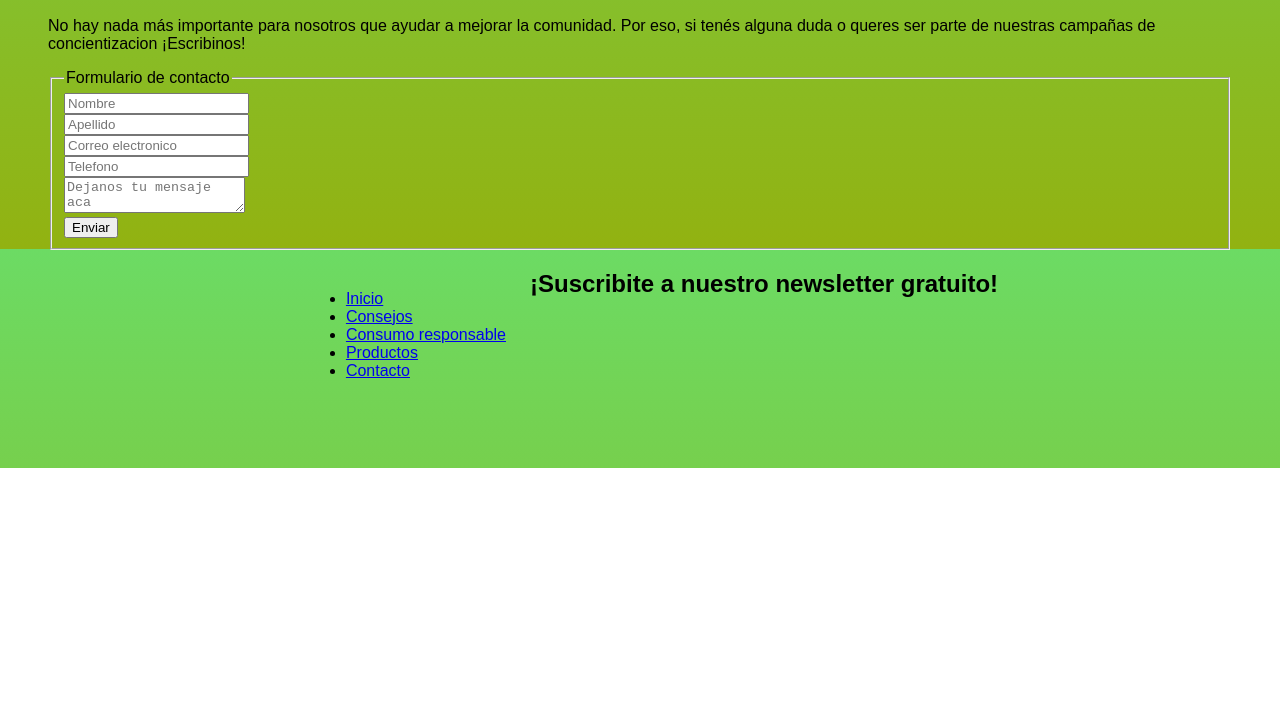
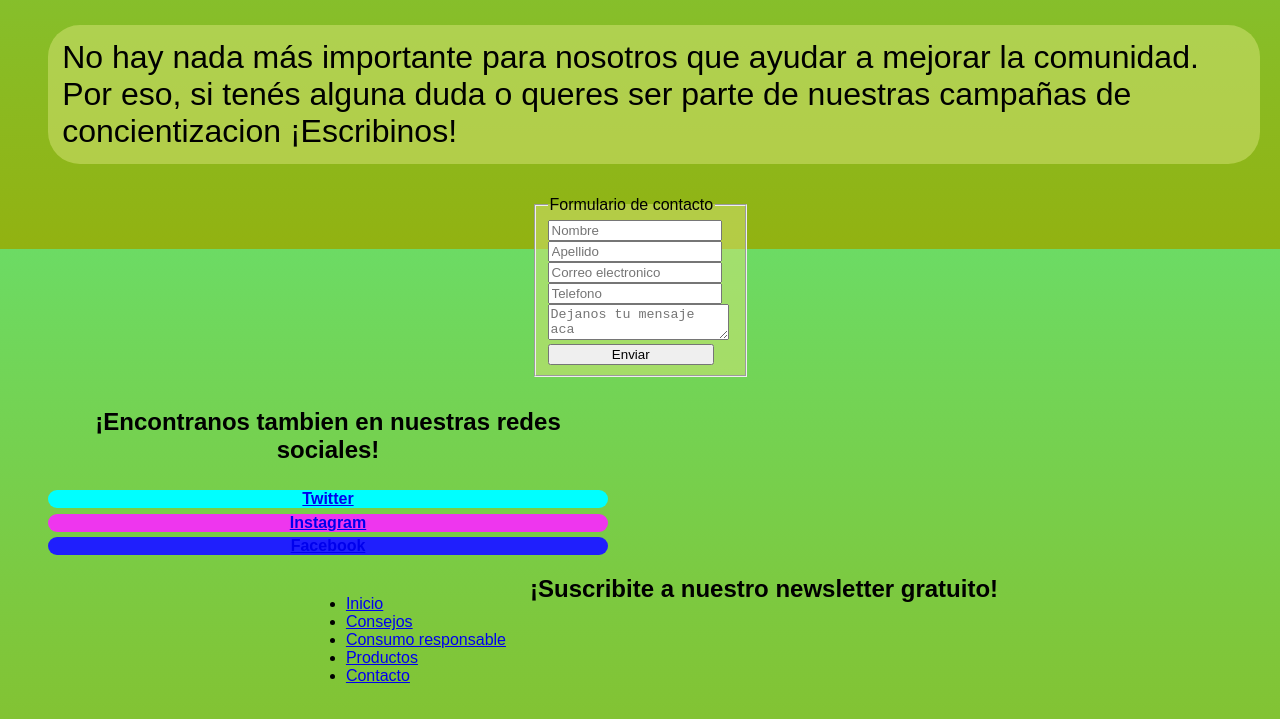
Before and after one commit to giegar/zerowaste-garcia, a website: page pages/contacto.html in a window 1280 px wide. Shown: the part 551-1270 px from the top of the page. Before the commit the page ends 1019 px from the top, so only its background shows below. Drawn offline with Linux system fonts and the light colour scheme; a web font is replaced by a local one.

Commit message:
sass 2 y seo

```diff
--- a/pages/contacto.html
+++ b/pages/contacto.html
@@ -4,6 +4,8 @@
     <meta charset="UTF-8">
     <meta http-equiv="X-UA-Compatible" content="IE=edge">
     <meta name="viewport" content="width=device-width, initial-scale=1.0">
+    <meta name="description" content="Somos una ONG fundada con la mision de crear conciencia ambiental. ¡Contactanos!">
+    <meta name="keywords"  content="ECOLOGIA, AMBIENTE, RECICLAJE, ZEROWASTE, BASURA, NATURALEZA, ONG, SIN PLASTICO, NATURALEZA, CONSUMO RESPONSABLE">
 
     <link href="/css/estilo.css" rel="stylesheet">
 
@@ -12,7 +14,7 @@
     <link href="https://fonts.googleapis.com/css2?family=Darker+Grotesque:wght@300;600;900&display=swap" rel="stylesheet">
 
     <link rel="icon" type="image/png" sizes="32x32" href="/media/logos/favicon.ico">
-    <title>ConcienciaEco</title>
+    <title>ConcienciaEco- Contacto</title>
 </head>
 <body>
     <header>
@@ -30,8 +32,8 @@
         </nav>
     </header>
     <main>
-        <p>No hay nada más importante para nosotros que ayudar a mejorar la comunidad. Por eso, si tenés alguna duda o queres ser parte de nuestras campañas de concientizacion ¡Escribinos!</p>
-        <section>
+        <p class="introduccion">No hay nada más importante para nosotros que ayudar a mejorar la comunidad. Por eso, si tenés alguna duda o queres ser parte de nuestras campañas de concientizacion ¡Escribinos!</p>
+        <section class="formulario">
             <form><fieldset>
             <legend>Formulario de contacto</legend>
                 <div>
@@ -54,6 +56,12 @@
                 </div>
             </fieldset></form>
         </section>
+        <section class="red">
+            <h2 class="subtitulo">¡Encontranos tambien en nuestras redes sociales!</h2>
+            <div class="red--twitter"> <a href="https://twitter.com/" target="_blank">Twitter</a> </div>
+            <div class="red--instagram"> <a href="https://www.instagram.com/" target="_blank">Instagram</a> </div>
+            <div class="red--facebook"> <a href="https://es-la.facebook.com/" target="_blank">Facebook</a> </div>
+        </section>
     </main>
     <footer>
         <div class="menuSecundario">
--- a/scss/_contacto.scss
+++ b/scss/_contacto.scss
@@ -0,0 +1,43 @@
+.introduccion{
+    font-size: $txt-contenido;
+    @include caja;
+}
+.formulario{
+    form{
+    display: flex;
+    flex-direction: column;
+    justify-content: center;
+    align-items: center;
+        fieldset{
+            background-color: $amarillo-trnsp;
+            input{
+                width:90%;
+            }
+
+        }
+    }
+}
+.red {
+    font-size: 1rem;
+    font-weight: bold;
+    text-align: center;
+    margin-top: 1%;
+    border-radius: 2rem;
+    width: 35rem;
+    display: flex;
+    flex-direction: column;
+    justify-content: center;
+    align-items: center;
+    .red--twitter {
+        @extend .red;
+        background-color: aqua;
+    }
+    .red--instagram {
+        @extend .red;
+        background-color: rgb(238, 54, 238);
+    }
+    .red--facebook {
+        @extend .red;
+        background-color: rgb(31, 31, 253);
+    }
+}
```
Also changed, not shown: index.html (+4 -1 lines), pages/consejos.html (+4 -1 lines), pages/consumo-responsable.html (+3 -1 lines), pages/productos.html (+3 -1 lines), css/estilo.css, 1 other file.
